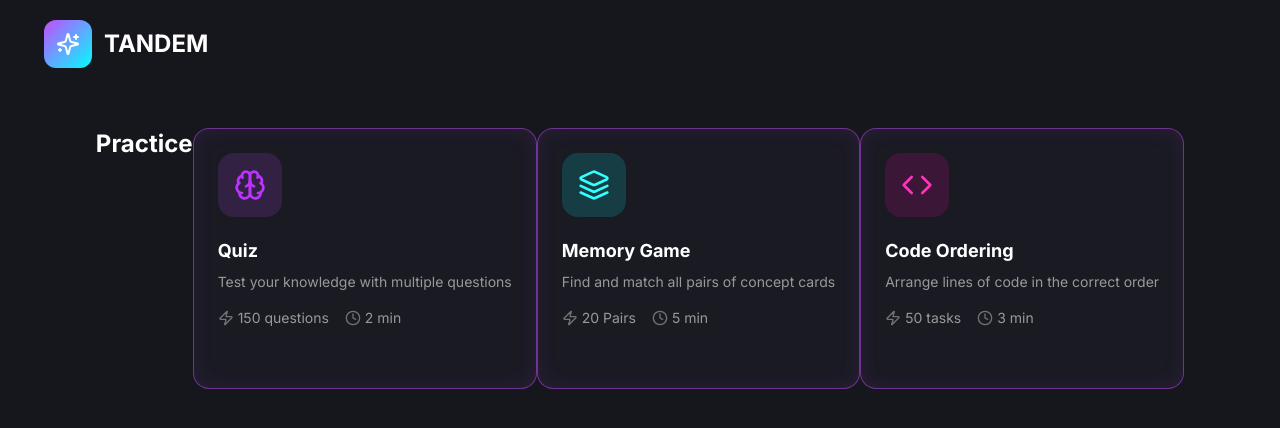
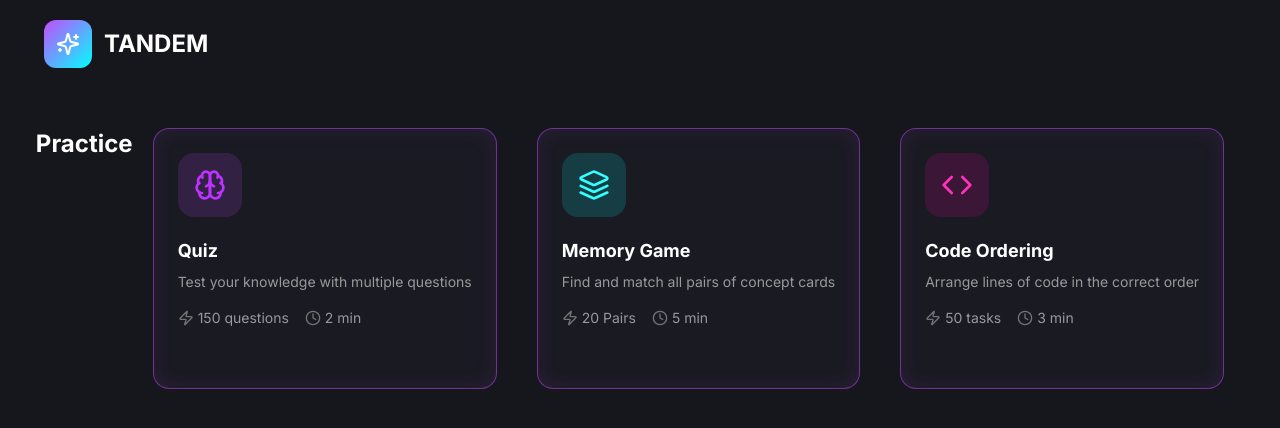
Before and after one commit to ansivgit/fe-course-2025Q3-final, a React (Vite) app: page / in a window 1280 px wide. Both pictures are taken after a click on the button "Practice". Shown: the top 428 px of the page. Built offline with nearby package versions, Linux system fonts and the light colour scheme.

Commit message:
fix: 24 - change color props

```diff
--- a/src/components/widget-card/widget-card.module.css
+++ b/src/components/widget-card/widget-card.module.css
@@ -1,6 +1,7 @@
-.widget {
+.widget-card {
   display: flex;
   flex-direction: column;
+  margin: 0 20px;
   padding: 1.5rem;
   font-size: 0.875rem;
   text-decoration: none;
@@ -10,7 +11,7 @@
   box-shadow: inset 0 0 20px
     hsla(from var(--color-purple-500) h s l / var(--opacity-10));
   background: var(--color-gray-900);
-  transition: transform 0.3s cubic-bezier(0.4, 0, 0.2, 1);
+  transition: transform var(--transition-default) var(--ease-in-cubic);
 
   &:hover {
     transform: scale(1.05);
@@ -31,6 +32,21 @@
   margin-bottom: 1.25rem;
   border-radius: 1rem;
   background: var(--bg-color, transparent);
+}
+
+.purple {
+  background-color: hsla(
+    from var(--color-purple-500) h s l /
+    var(--opacity-15)
+  );
+}
+
+.teal {
+  background-color: hsla(from var(--color-teal-500) h s l / var(--opacity-15));
+}
+
+.pink {
+  background-color: hsla(from var(--color-pink-500) h s l / var(--opacity-15));
 }
 
 .widget-image {
--- a/src/components/widget-card/widget-card.tsx
+++ b/src/components/widget-card/widget-card.tsx
@@ -17,8 +17,10 @@ type WidgetCardProps = {
   subheading: string;
   tasks: string;
   time: string;
-  color?: string;
+  color?: WidgetCardColor;
 };
+
+type WidgetCardColor = 'purple' | 'teal' | 'pink';
 
 export type WidgetCardStyleProps = React.CSSProperties & {
   '--bg-color'?: string;
@@ -31,10 +33,9 @@ export const WidgetCard = ({
   subheading,
   tasks,
   time,
-  color = 'transparent',
+  color = 'purple',
 }: WidgetCardProps): ReactElement => {
   const path = `/${ROUTES.practice}/${name}`;
-  const style: WidgetCardStyleProps = { '--bg-color': color };
 
   return (
     <a
@@ -43,9 +44,9 @@ export const WidgetCard = ({
         event.preventDefault();
         console.log(path);
       }}
-      className={cx('widget')}
+      className={cx('widget-card')}
     >
-      <div className={cx('image-container')} style={style}>
+      <div className={cx('image-container', color)}>
         <img src={image} alt="" className={cx('widget-image')} />
       </div>
 
--- a/src/pages/practice.tsx
+++ b/src/pages/practice.tsx
@@ -16,7 +16,7 @@ export const Practice = (): ReactElement => {
         subheading="Test your knowledge with multiple questions"
         tasks="150 questions"
         time="2 min"
-        color="hsla(from var(--color-purple-500) h s l / var(--opacity-15))"
+        color="purple"
       />
 
       <WidgetCard
@@ -26,7 +26,7 @@ export const Practice = (): ReactElement => {
         subheading="Find and match all pairs of concept cards"
         tasks="20 Pairs"
         time="5 min"
-        color="hsla(from var(--color-teal-500) h s l / var(--opacity-15))"
+        color="teal"
       />
 
       <WidgetCard
@@ -36,7 +36,7 @@ export const Practice = (): ReactElement => {
         subheading="Arrange lines of code in the correct order"
         tasks="50 tasks"
         time="3 min"
-        color="hsla(from var(--color-pink-500) h s l / var(--opacity-15))"
+        color="pink"
       />
     </Layout>
   );
--- a/src/styles/variables.css
+++ b/src/styles/variables.css
@@ -35,4 +35,10 @@
 
   /* font weights */
   --font-weight-bold: 700;
+
+  /* Easing functions */
+  --ease-in-cubic: cubic-bezier(0.4, 0, 0.2, 1);
+
+  /* Transition */
+  --transition-default: 0.3s;
 }
```
